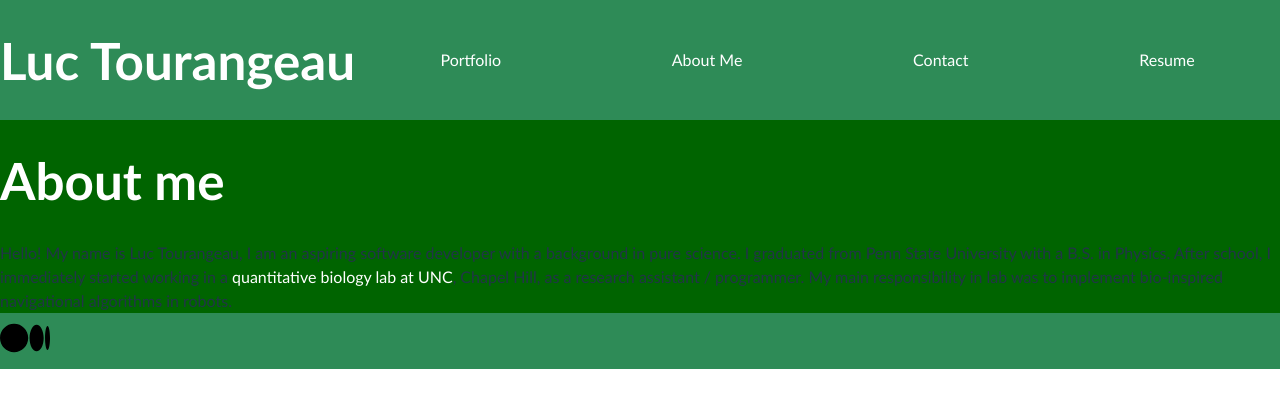
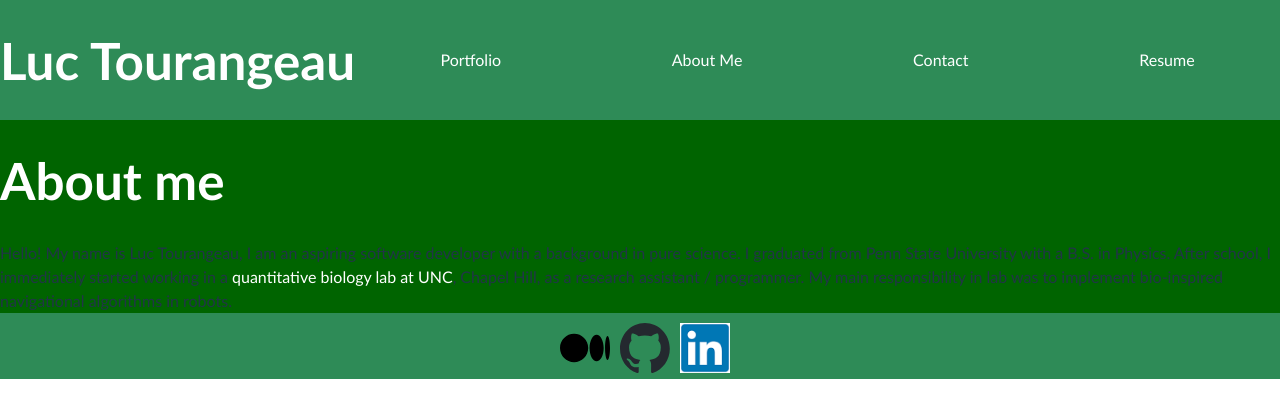
Before and after one commit to TurtleNav/my-react-portfolio, a React (Vite) app: page / in a window 1280 px wide. Shown: the top 418 px of the page. Built offline with nearby package versions, Linux system fonts and the light colour scheme.

Commit message:
Footer contains icons with links to personal profiles

```diff
--- a/src/App.css
+++ b/src/App.css
@@ -51,7 +51,15 @@ nav-item {
 /* ------------------------------------------------------- */
 
 footer {
+  align-items: center;
   background-color: seagreen;
+  display: flex;
+  justify-content: center;
+  padding-top: 10px;
+}
+
+div.footer-icon a {
+  padding-left: 10px;
 }
 
 body {
--- a/src/components/Footer.jsx
+++ b/src/components/Footer.jsx
@@ -1,15 +1,35 @@
-import mediumIcon from "../assets/medium-icon.svg";
+import githubIcon from "../assets/github-mark.svg"
+import linkedInIcon from "../assets/linkedin-icon.png"
 
-function Footer({}) {
+// Re-constructed from svg elements on Medium's website. Can't be imported
+// from SVG file, this is probably because of some missing metadata
+const MediumIcon = () => (
+<svg color="black" viewBox="0 0 1043.63 592.71" width="50" height="50">
+  <g data-name="Layer 2">
+    <g data-name="Layer 1">
+      <path d="M588.67 296.36c0 163.67-131.78 296.35-294.33 296.35S0 460 0 296.36 131.78 0 294.34 0s294.33 132.69 294.33 296.36M911.56 296.36c0 154.06-65.89 279-147.17 279s-147.17-124.94-147.17-279 65.88-279 147.16-279 147.17 124.9 147.17 279M1043.63 296.36c0 138-23.17 249.94-51.76 249.94s-51.75-111.91-51.75-249.94 23.17-249.94 51.75-249.94 51.76 111.9 51.76 249.94"></path>
+    </g>
+  </g>
+</svg>);
+
+function Footer() {
   return (
     <footer>
-      <svg color="black" viewBox="0 0 1043.63 592.71" width="50" height="50">
-        <g data-name="Layer 2">
-          <g data-name="Layer 1">
-            <path d="M588.67 296.36c0 163.67-131.78 296.35-294.33 296.35S0 460 0 296.36 131.78 0 294.34 0s294.33 132.69 294.33 296.36M911.56 296.36c0 154.06-65.89 279-147.17 279s-147.17-124.94-147.17-279 65.88-279 147.16-279 147.17 124.9 147.17 279M1043.63 296.36c0 138-23.17 249.94-51.76 249.94s-51.75-111.91-51.75-249.94 23.17-249.94 51.75-249.94 51.76 111.9 51.76 249.94"></path>
-          </g>
-        </g>
-      </svg>
+      <div className="footer-icon">
+        <a href="https://medium.com/@tourangeauluc0">
+          <MediumIcon />
+        </a>
+      </div>
+      <div className="footer-icon">
+        <a href="https://github.com/TurtleNav">
+          <img src={githubIcon} alt="GitHub cat icon" height={50} width={50}></img>
+        </a>
+      </div>
+      <div className="footer-icon">
+        <a href="https://www.linkedin.com/in/luc-tourangeau-9b70a5186">
+          <img src={linkedInIcon} alt="LinkedIn Icon" height={50} width={50}></img>
+        </a>
+      </div>
     </footer>
   )
 }
```
Also changed, not shown: src/assets/github-mark.svg (added).
